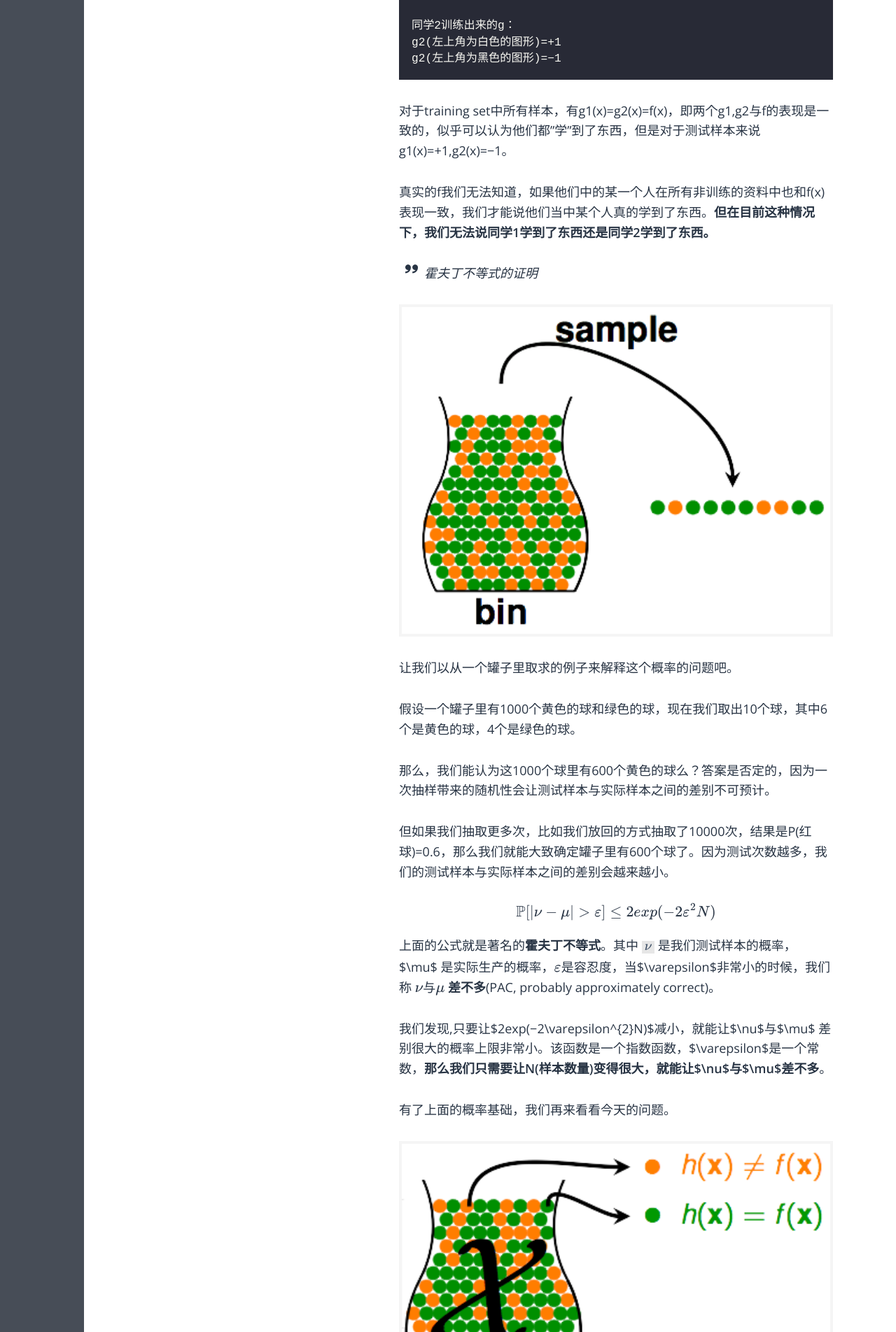
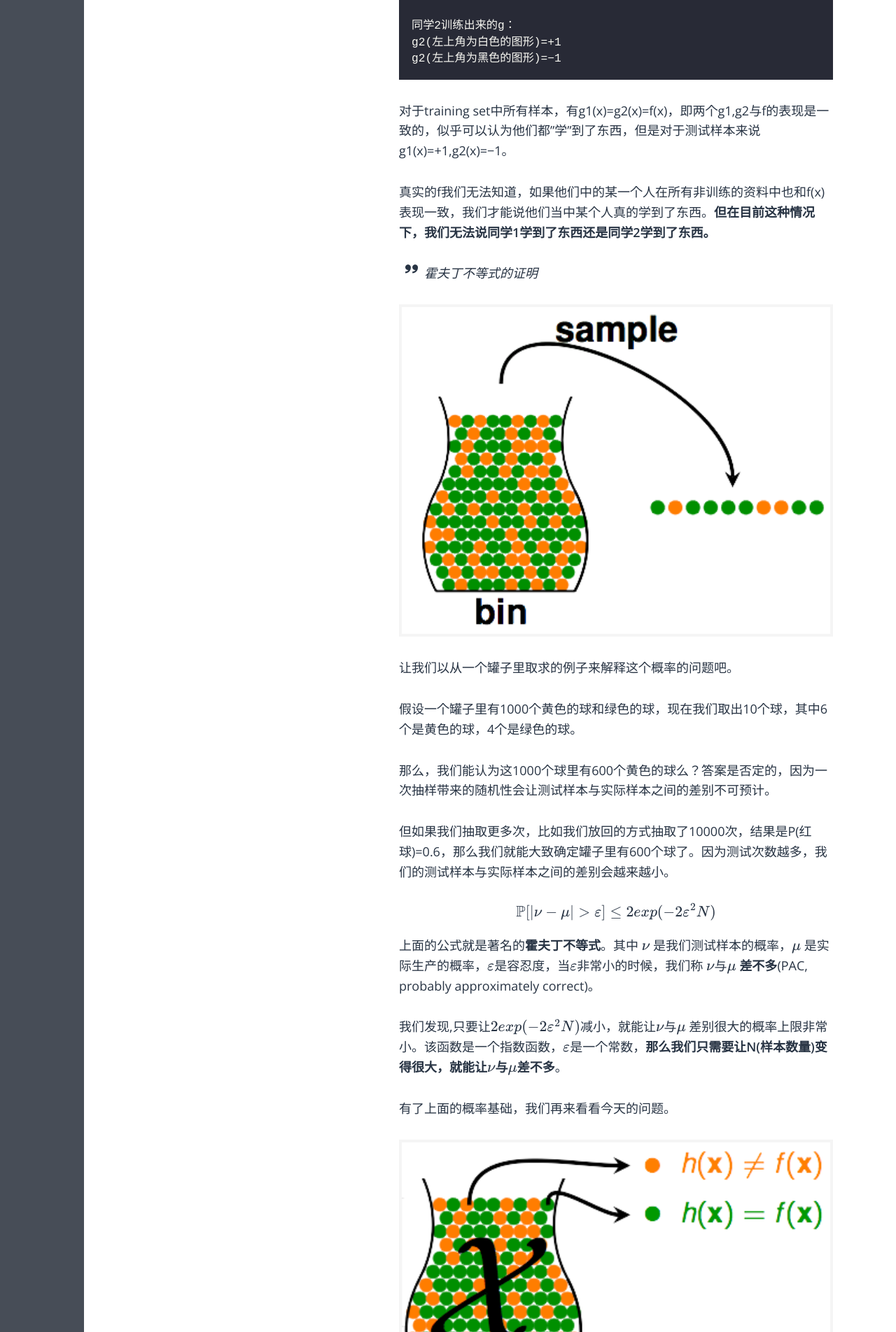
Before and after one commit to keepCodingDream/blog.io, a Jekyll site: the page built from _posts/2017-07-29-Taiwan-Why-machine-can-learning.md, in a window 1280 px wide. Shown: the part 3096-5000 px from the top of the page at 70% size. Built offline with Jekyll 4.4.1, drawn with Linux system fonts in a browser that asks for light colours; some web fonts are replaced; formulas are drawn with MathJax 3.

```diff
--- a/_posts/2017-07-29-Taiwan-Why-machine-can-learning.md
+++ b/_posts/2017-07-29-Taiwan-Why-machine-can-learning.md
@@ -104,9 +104,9 @@ $$
 		        \mathbb{P}[|\nu-\mu|>\varepsilon] \leq 2exp(−2\varepsilon^{2}N)
 $$
 
-上面的公式就是著名的**霍夫丁不等式**。其中 `\( \nu \)` 是我们测试样本的概率，$\mu$ 是实际生产的概率，\\(\varepsilon\\)是容忍度，当$\varepsilon$非常小的时候，我们称 \\(\nu\\)与\\(\mu\\) **差不多**(PAC, probably approximately correct)。
+上面的公式就是著名的**霍夫丁不等式**。其中 \\(\nu\\) 是我们测试样本的概率，\\(\mu\\) 是实际生产的概率，\\(\varepsilon\\)是容忍度，当\\(\varepsilon\\)非常小的时候，我们称 \\(\nu\\)与\\(\mu\\) **差不多**(PAC, probably approximately correct)。
 
-我们发现,只要让$2exp(−2\varepsilon^{2}N)$减小，就能让$\nu$与$\mu$ 差别很大的概率上限非常小。该函数是一个指数函数，$\varepsilon$是一个常数，**那么我们只需要让N(样本数量)变得很大，就能让$\nu$与$\mu$差不多**。
+我们发现,只要让\\(2exp(−2\varepsilon^{2}N)\\)减小，就能让\\(\nu\\)与\\(\mu\\) 差别很大的概率上限非常小。该函数是一个指数函数，\\(\varepsilon\\)是一个常数，**那么我们只需要让N(样本数量)变得很大，就能让\\(\nu\\)与\\(\mu\\)差不多**。
 
 
 有了上面的概率基础，我们再来看看今天的问题。
@@ -124,7 +124,7 @@ f(x)是我们的目标函数，h(x)是属于hypothesis set $H$的某一个方程
 
 > 机器学习的前提
 
-我们知道h(x)≠f(x)的时候是计算函数的一次错误，我们定义$E_{in}$为测试样本上的错误概率(in-sample-error)。$E_{out}$为总体样本上的错误概率(out-sample-error)。
+我们知道h(x)≠f(x)的时候是计算函数的一次错误，我们定义\\(E_{in}\\)为测试样本上的错误概率(in-sample-error)。 \\(E_{out}\\)为总体样本上的错误概率(out-sample-error)。
 
 那么对于h来说：
 
@@ -137,7 +137,7 @@ $$
 $$
 
 
-上面一节我们刚刚用霍夫丁不等式证明了N很大时测试样本的概率与生产样本的概率"差不多"。也就是$E_{in}$和$E_{out}$存在一个上限，使用霍夫丁不等式表示即为:
+上面一节我们刚刚用霍夫丁不等式证明了N很大时测试样本的概率与生产样本的概率"差不多"。也就是\\(E_{in}\\)和\\(E_{out}\\)存在一个上限，使用霍夫丁不等式表示即为:
 
 $$
  \mathbb{P}[|E_{out}-E_{in}|>\varepsilon] \leq 2exp(−2\varepsilon^{2}N)
@@ -149,12 +149,12 @@ $$
 
 上图就是说明了，当霍夫丁不等式上线“上界”足够小时，我们可以说h在sample中的表现(错误率)与h在总体中的表现是差不多的。
 
-所以理论上，我们只需要在**训练数据集很大的情况下选择一个$E_{in}$很小h**，我们就可以说，我们选择的这个h的 $E_{out}$ 也很小，也就是说我们学到了！
+所以理论上，我们只需要在**训练数据集很大的情况下选择一个\\(E_{in}\\)很小h**，我们就可以说，我们选择的这个h的 \\(E_{out}\\) 也很小，也就是说我们学到了！
 
 > 总结
 
 我们回到文章最开始提到的，我们怎么去判断一个人是否可以发放信用卡呢？相信大家现在应该有一点思路了。
 
-我们选择过去的信用记录作为训练样本，我们选择一个在过去训练样本中出错最少的h作为g(\\(E_{in}\\) 最小)，霍夫丁不等式告诉我们在总体的样本中的错误率会和训练样本中的"差不多"。
+我们选择过去的信用记录作为训练样本，我们选择一个在过去训练样本中出错最少的h作为g(\\(E_{in}\\)) 最小)，霍夫丁不等式告诉我们在总体的样本中的错误率会和训练样本中的"差不多"。
 
 有了这样的前提，我们就可以说，我们能通过过去，预测未来！
```
